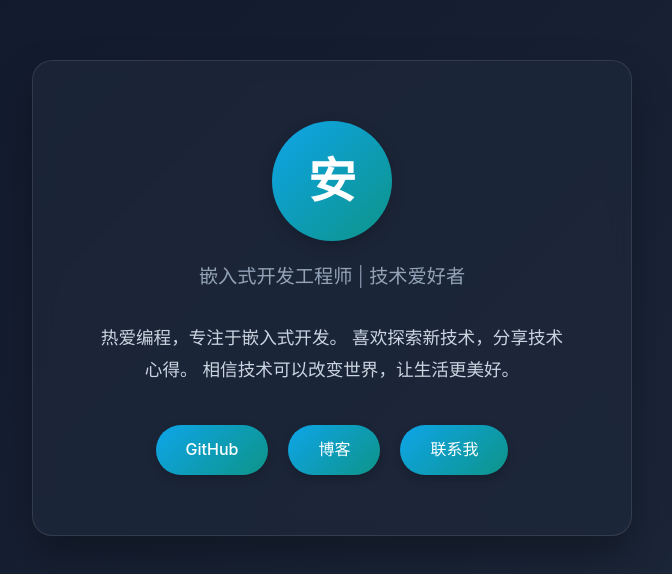
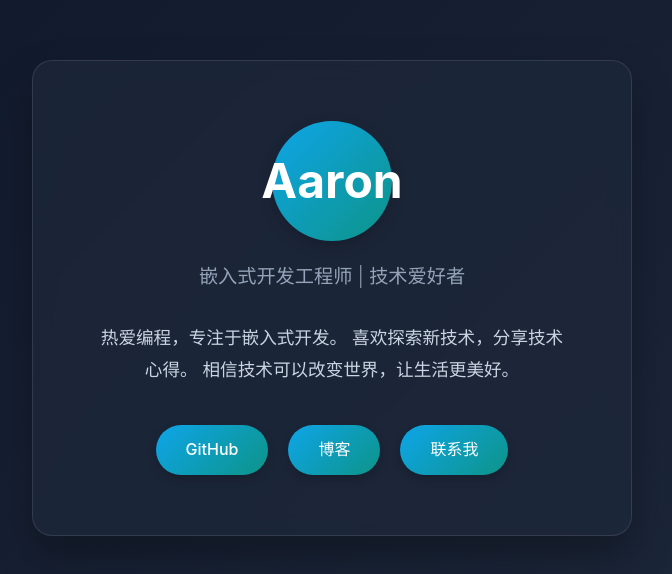
Before and after one commit to AXCISME/axcisme.github.io, a plain HTML site: page index.html in a window 1280 px wide. Shown: the part 102-676 px from the top of the page, without its empty margins (308-980 px from the left). Drawn offline with Linux system fonts and the light colour scheme.

Commit message:
更新 index.html

```diff
--- a/index.html
+++ b/index.html
@@ -3,7 +3,7 @@
 <head>
     <meta charset="UTF-8">
     <meta name="viewport" content="width=device-width, initial-scale=1.0">
-    <title>Hello world</title>
+    <title>Aaron</title>
     <style>
         * {
             margin: 0;
@@ -129,7 +129,7 @@
 </head>
 <body>
     <div class="container">
-        <div class="avatar">安</div>
+        <div class="avatar">Aaron</div>
         <h1></h1>
         <p class="tagline">嵌入式开发工程师 | 技术爱好者</p>
         <p class="bio">
```
